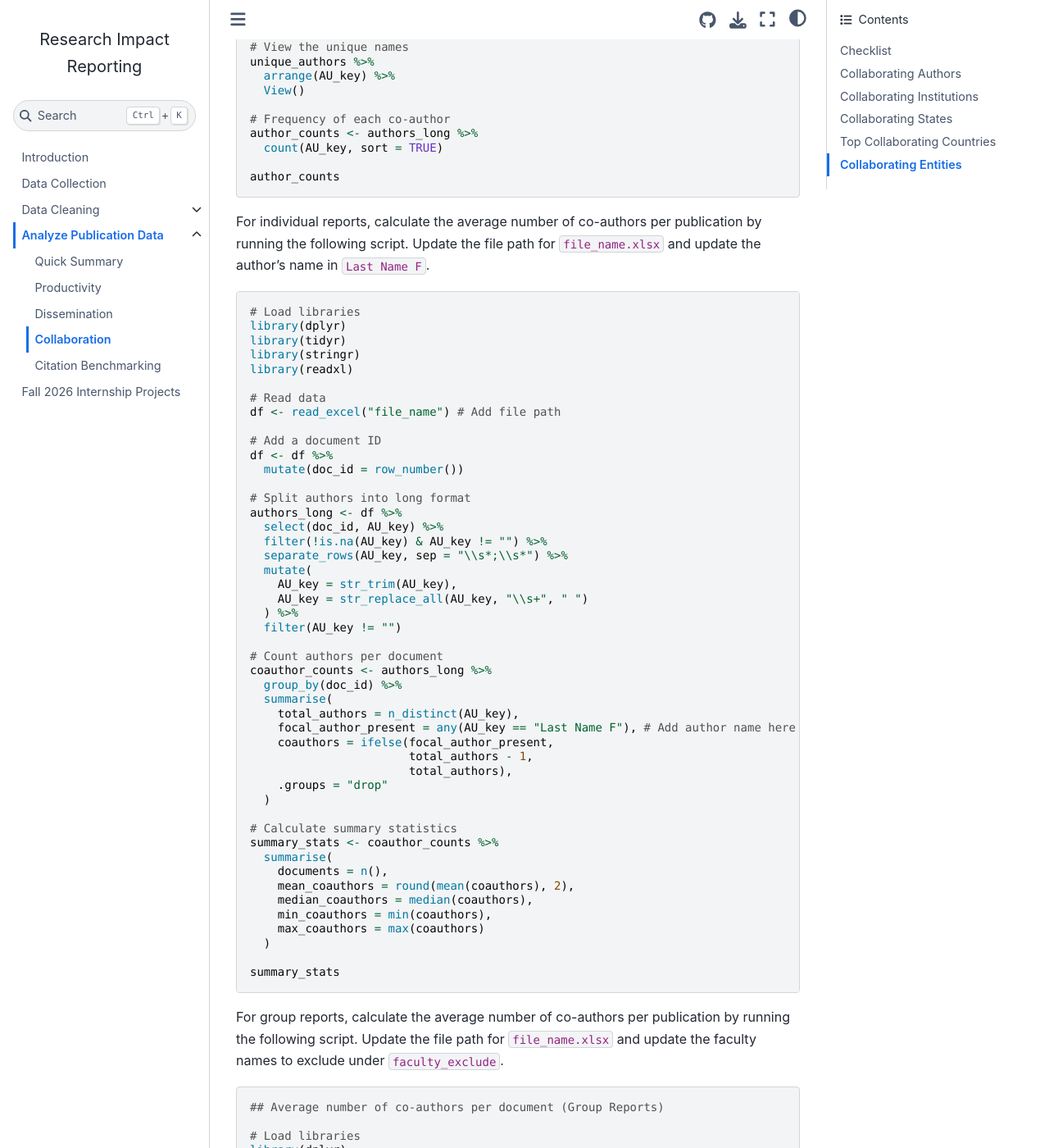
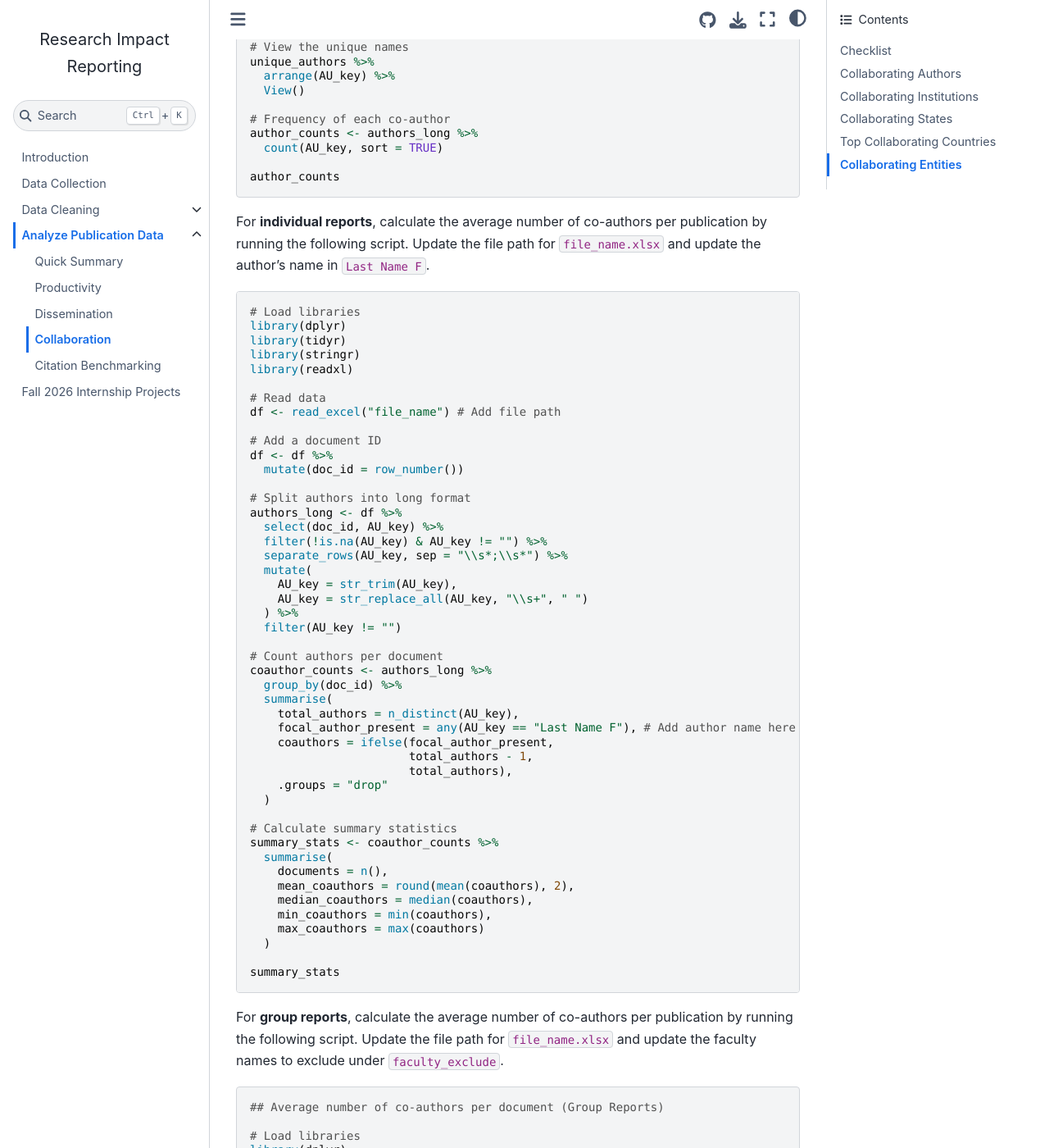
Before and after one commit to vvlooking/research-impact, a Jupyter Book: the page built from website/analyze-data-collaboration.md, in a window 1280 px wide and 1400 px high, scrolled down 1452 px. Shown: the whole window at 82% size. Built offline with Jupyter Book 1.0.4 settings and Sphinx 7.4.7 and the Sphinx Book theme 1.1.4, drawn with Linux system fonts in a browser that asks for light colours.

````diff
--- a/website/analyze-data-collaboration.md
+++ b/website/analyze-data-collaboration.md
@@ -73,7 +73,7 @@ author_counts <- authors_long %>%
 author_counts
 ```
 
-For individual reports, calculate the average number of co-authors per publication by running the following script. Update the file path for `file_name.xlsx` and update the author's name in `Last Name F`.
+For **individual reports**, calculate the average number of co-authors per publication by running the following script. Update the file path for `file_name.xlsx` and update the author's name in `Last Name F`.
 
 ```r
 # Load libraries
@@ -125,7 +125,7 @@ summary_stats <- coauthor_counts %>%
 summary_stats
 ```
 
-For group reports, calculate the average number of co-authors per publication by running the following script. Update the file path for `file_name.xlsx` and update the faculty names to exclude under `faculty_exclude`.
+For **group reports**, calculate the average number of co-authors per publication by running the following script. Update the file path for `file_name.xlsx` and update the faculty names to exclude under `faculty_exclude`.
 
 ```r
 ## Average number of co-authors per document (Group Reports)
````
